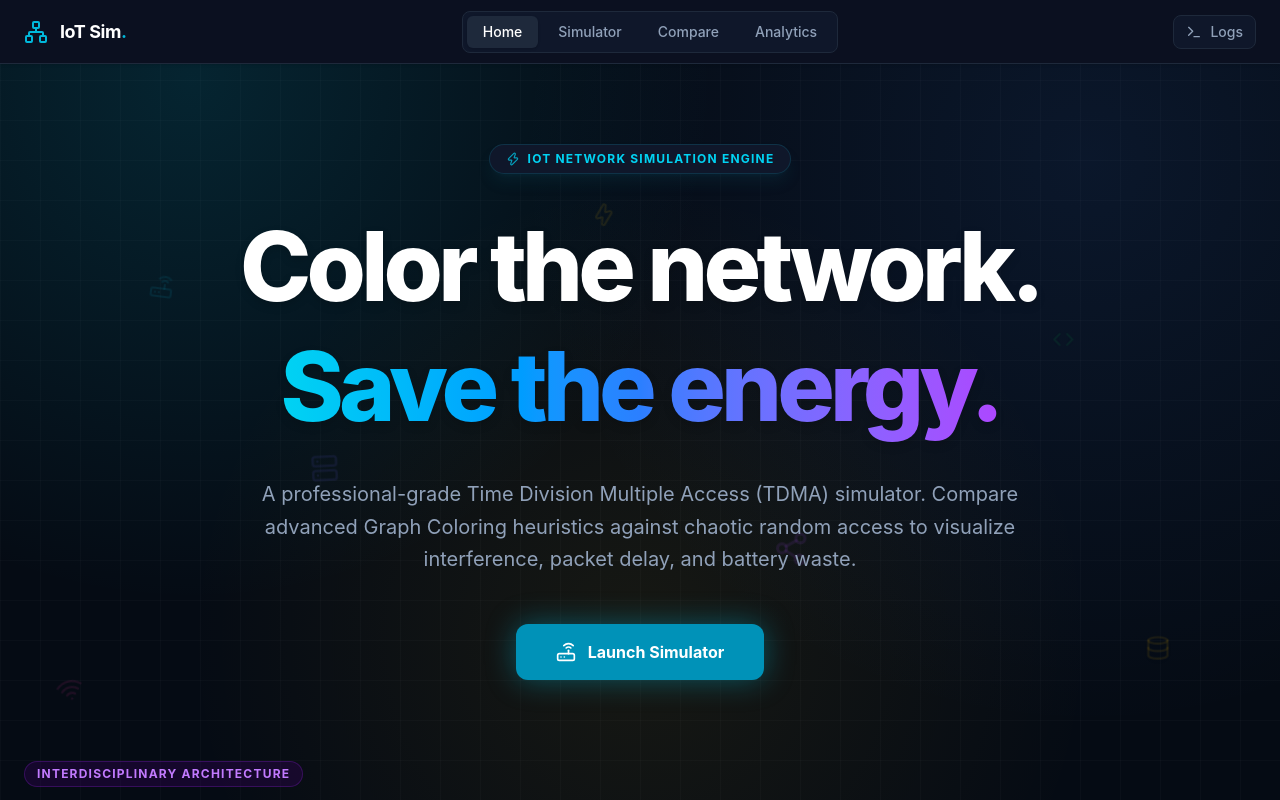
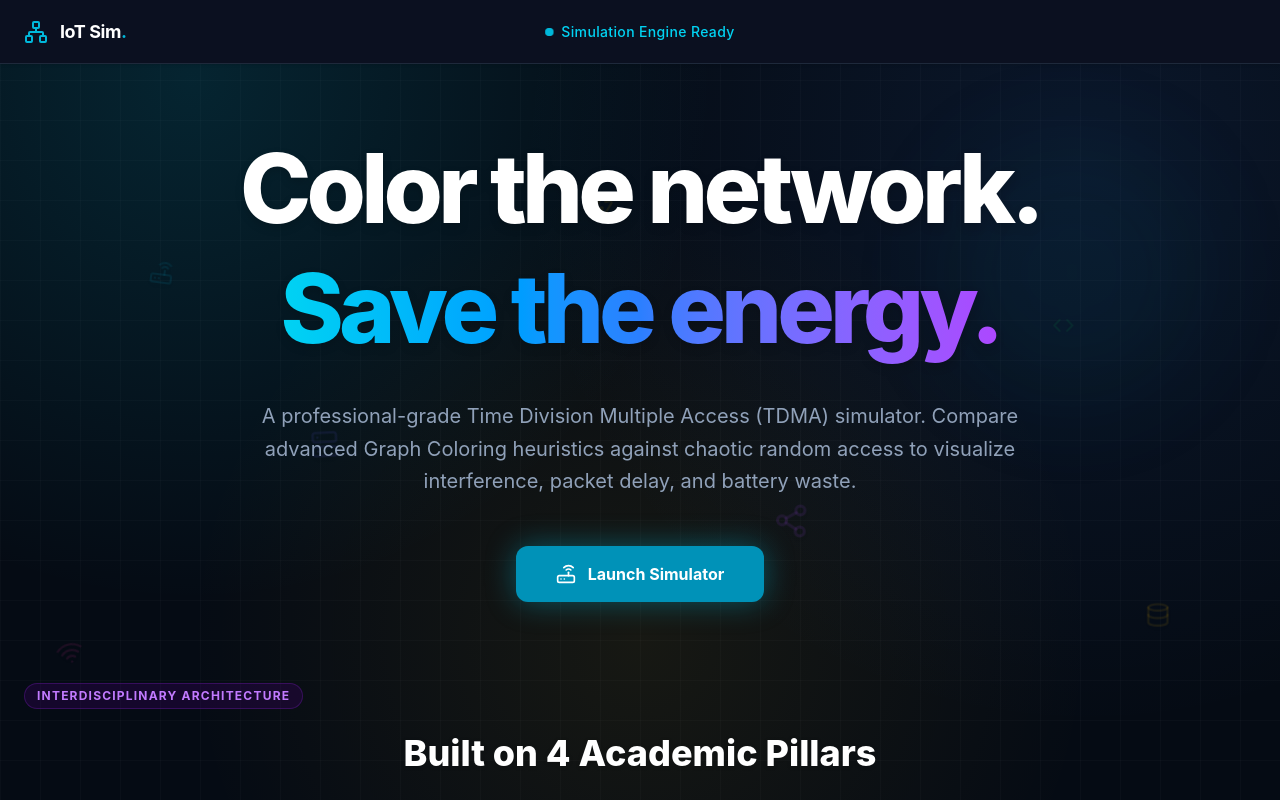
Before and after one commit to Aryan-jain07/iot_sim, a React (Vite) app: page / in a window 1280 px wide. Built offline with nearby package versions, Linux system fonts and the light colour scheme.

Commit message:
Improved ui

```diff
--- a/src/App.tsx
+++ b/src/App.tsx
@@ -762,7 +762,7 @@ function HomeTab({ setActiveTab }: { setActiveTab: (t: 'dashboard' | 'comparison
   ];
 
   return (
-    <div className="max-w-7xl mx-auto px-6 py-20 relative animate-in fade-in duration-700 min-h-full flex flex-col justify-center">
+    <div className="max-w-7xl mx-auto px-6 py-16 relative animate-slide-up-morph min-h-full flex flex-col justify-center">
       {/* Decorative floating background elements */}
       <div className="absolute top-20 right-20 w-64 h-64 bg-cyan-600/10 rounded-full blur-3xl animate-pulse -z-10"></div>
       <div className="absolute bottom-20 left-20 w-80 h-80 bg-purple-600/10 rounded-full blur-3xl animate-pulse delay-1000 -z-10"></div>
@@ -777,10 +777,8 @@ function HomeTab({ setActiveTab }: { setActiveTab: (t: 'dashboard' | 'comparison
         );
       })}
 
+
       <div className="text-center mb-20 relative z-10">
-        <div className="inline-flex items-center gap-2 px-4 py-1.5 rounded-full bg-[#0f172a] border border-cyan-900/50 text-cyan-400 text-xs font-bold uppercase tracking-widest mb-8 shadow-lg shadow-cyan-900/20">
-          <Zap size={14} className="animate-pulse" /> IoT Network Simulation Engine
-        </div>
         <h1 className="text-6xl md:text-8xl font-extrabold text-white mb-8 tracking-tighter drop-shadow-lg leading-tight">
           Color the network.<br/><span className="text-transparent bg-clip-text bg-gradient-to-r from-cyan-400 via-blue-500 to-purple-500 animate-gradient-x">Save the energy.</span>
         </h1>
@@ -1242,25 +1240,39 @@ export default function App() {
   return (
     <div className="flex flex-col h-screen bg-[#020617] text-slate-200 font-sans overflow-hidden">
       {/* Top Navigation Header */}
-      <header className="h-16 bg-[#0B1020] border-b border-[#1e293b] flex items-center justify-between px-6 shrink-0 z-20 shadow-sm">
+      <header className="h-16 bg-[#0B1020] border-b border-[#1e293b] flex items-center justify-between px-6 shrink-0 z-20 shadow-sm relative">
         <div className="flex items-center gap-3 select-none cursor-pointer" onClick={handleTitleClick} title="Click 5 times for a surprise">
            <Network size={24} className={`text-cyan-500 ${cyberpunkMode ? 'animate-pulse drop-shadow-[0_0_8px_rgba(6,182,212,0.8)]' : ''}`} />
            <span className="font-bold text-lg tracking-tight text-white">IoT Sim<span className="text-cyan-500">.</span></span>
         </div>
 
-        <nav className="hidden md:flex items-center gap-1 bg-[#0f172a] p-1 rounded-lg border border-[#1e293b]">
-          <button onClick={() => setActiveTab('home')} className={`px-4 py-1.5 rounded-md text-sm font-medium transition-all ${activeTab === 'home' ? 'bg-[#1e293b] text-white shadow' : 'text-slate-400 hover:text-slate-200 hover:bg-[#1e293b]/50'}`}>Home</button>
+        {activeTab === 'home' ? (
+          <div className="hidden md:flex items-center gap-6 text-sm font-medium text-slate-500 animate-in fade-in duration-500 absolute left-1/2 -translate-x-1/2">
+             <div className="flex items-center gap-2">
+               <span className="relative flex h-2 w-2">
+                 <span className="animate-ping absolute inline-flex h-full w-full rounded-full bg-cyan-400 opacity-75"></span>
+                 <span className="relative inline-flex rounded-full h-2 w-2 bg-cyan-500"></span>
+               </span>
+               <span className="text-cyan-400 tracking-wide">Simulation Engine Ready</span>
+             </div>
+          </div>
+        ) : (
+          <nav className="hidden md:flex items-center gap-1 bg-[#0f172a] p-1 rounded-lg border border-[#1e293b] absolute left-1/2 -translate-x-1/2">
+            <button onClick={() => setActiveTab('home')} className="px-4 py-1.5 rounded-md text-sm font-medium transition-all text-slate-400 hover:text-slate-200 hover:bg-[#1e293b]/50">Home</button>
             <button onClick={() => setActiveTab('dashboard')} className={`px-4 py-1.5 rounded-md text-sm font-medium transition-all ${activeTab === 'dashboard' ? 'bg-[#1e293b] text-white shadow' : 'text-slate-400 hover:text-slate-200 hover:bg-[#1e293b]/50'}`}>Simulator</button>
             <button onClick={() => setActiveTab('comparison')} className={`px-4 py-1.5 rounded-md text-sm font-medium transition-all ${activeTab === 'comparison' ? 'bg-[#1e293b] text-white shadow' : 'text-slate-400 hover:text-slate-200 hover:bg-[#1e293b]/50'}`}>Compare</button>
             <button onClick={() => setActiveTab('analysis')} className={`px-4 py-1.5 rounded-md text-sm font-medium transition-all ${activeTab === 'analysis' ? 'bg-[#1e293b] text-white shadow' : 'text-slate-400 hover:text-slate-200 hover:bg-[#1e293b]/50'}`}>Analytics</button>
           </nav>
+        )}
 
         <div className="flex items-center gap-3">
+           {activeTab !== 'home' && (
              <button onClick={() => setShowLogsSidebar(!showLogsSidebar)} className={`flex items-center gap-2 px-3 py-1.5 rounded-lg text-sm font-medium transition-all border ${showLogsSidebar ? 'bg-cyan-950/30 text-cyan-400 border-cyan-900/50 shadow-sm' : 'bg-[#0f172a] text-slate-400 border-[#1e293b] hover:text-slate-200 hover:bg-[#1e293b]'}`}>
                <Terminal size={16} />
                <span className="hidden sm:inline">Logs</span>
                {logs.length > 0 && <span className="bg-cyan-900/50 text-cyan-300 text-[10px] px-1.5 py-0.5 rounded-full font-bold">{logs.length}</span>}
              </button>
+           )}
         </div>
       </header>
 
@@ -1272,7 +1284,7 @@ export default function App() {
           {activeTab !== 'home' && (
             <div className="p-6 md:p-8 flex-1">
               {activeTab === 'dashboard' && (
-                <div className="max-w-7xl mx-auto pb-10 animate-in fade-in duration-500">
+                <div className="max-w-7xl mx-auto pb-10 animate-slide-morph">
                   <div className="mb-6 flex items-end justify-between">
                     <div>
                       <h2 className="text-3xl font-bold text-white mb-2">Network Simulator</h2>
@@ -1327,7 +1339,7 @@ export default function App() {
         )}
 
         {activeTab === 'analysis' && (
-          <div className="max-w-7xl mx-auto h-full flex flex-col pb-10">
+          <div className="max-w-7xl mx-auto h-full flex flex-col pb-10 animate-slide-morph">
             <div className="mb-6">
               <h2 className="text-3xl font-bold text-white mb-2">Performance Analysis</h2>
               <p className="text-slate-400 text-base">Detailed breakdown of algorithmic efficiency, throughput, and energy consumption.</p>
@@ -1337,7 +1349,7 @@ export default function App() {
         )}
 
         {activeTab === 'comparison' && (
-                <div className="max-w-7xl mx-auto h-full flex flex-col pb-10 animate-in fade-in duration-500">
+                <div className="max-w-7xl mx-auto h-full flex flex-col pb-10 animate-slide-morph">
                   <div className="mb-6">
                     <h2 className="text-3xl font-bold text-white mb-2">Algorithm Comparison</h2>
                     <p className="text-slate-400 text-base">Select any two approaches to compare their performance side by side.</p>
--- a/src/index.css
+++ b/src/index.css
@@ -38,6 +38,24 @@ body {
 .animate-float-1 { animation: float-1 12s ease-in-out infinite; }
 .animate-float-2 { animation: float-2 15s ease-in-out infinite; }
 .animate-float-3 { animation: float-3 10s ease-in-out infinite; }
+
+@keyframes slide-in-morph {
+  0% { transform: translateX(30px) scale(0.98); opacity: 0; filter: blur(5px); }
+  100% { transform: translateX(0) scale(1); opacity: 1; filter: blur(0); }
+}
+
+.animate-slide-morph {
+  animation: slide-in-morph 0.6s cubic-bezier(0.16, 1, 0.3, 1) forwards;
+}
+
+@keyframes slide-up-morph {
+  0% { transform: translateY(30px) scale(0.98); opacity: 0; filter: blur(5px); }
+  100% { transform: translateY(0) scale(1); opacity: 1; filter: blur(0); }
+}
+
+.animate-slide-up-morph {
+  animation: slide-up-morph 0.7s cubic-bezier(0.16, 1, 0.3, 1) forwards;
+}
 
 /* Custom Range Slider Styling */
 input[type=range] {
```
Lines whose indentation alone changed are shown as unchanged.
